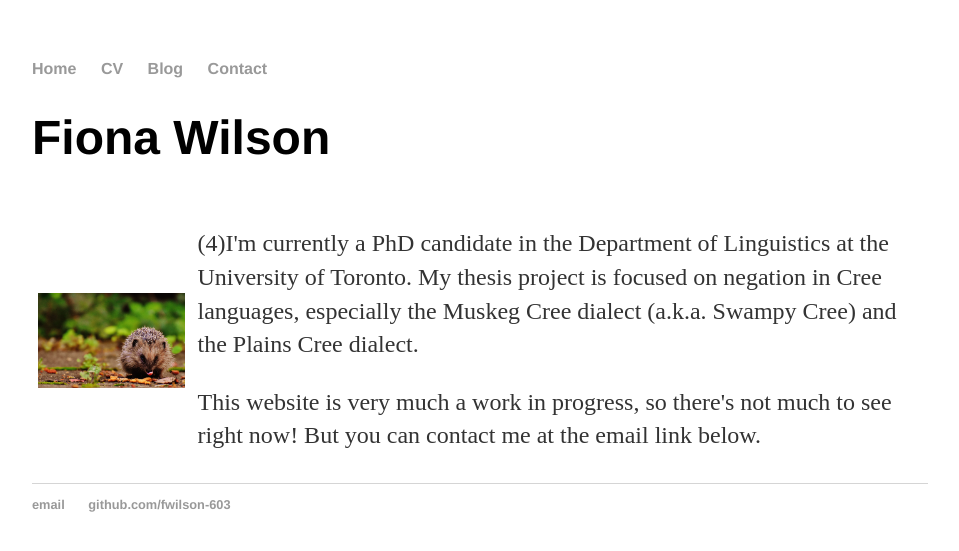
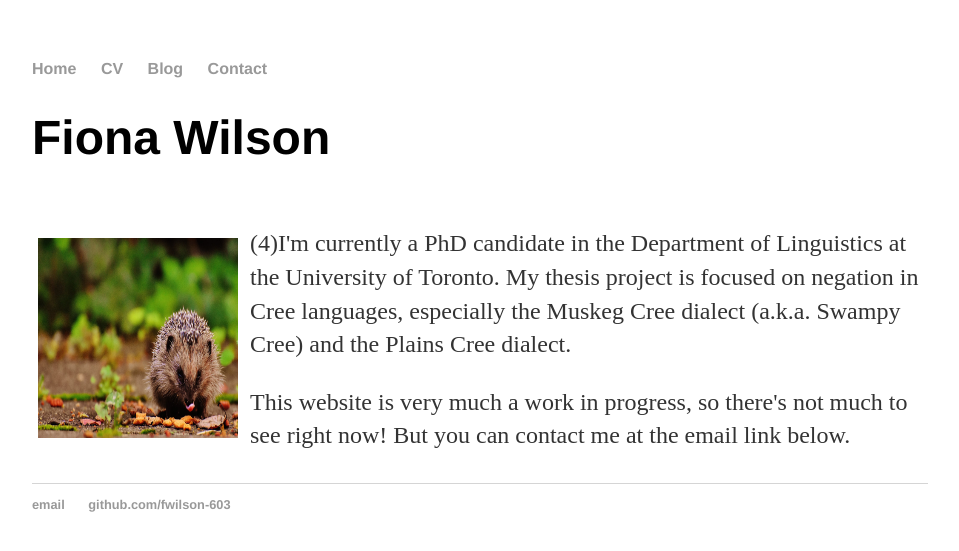
Before and after one commit to fwilson-603/fwilson-603.github.io, a Jekyll site: the page built from index.html, in a window 1280 px wide. Shown: the top 551 px of the page, without its empty margins (160-1119 px from the left). Built offline with Jekyll 4.4.1, drawn with Linux system fonts in a browser that asks for light colours.

Commit message:
Update main.css

```diff
--- a/css/main.css
+++ b/css/main.css
@@ -30,11 +30,8 @@ p {
 }
 
 img {
-  display: block;
-  max-width: 230px;
-  max-height: 95px;
-  width: auto;
-  height: auto;
+    width: 200px;
+    height: 200px;
 }
 
 footer {
```
